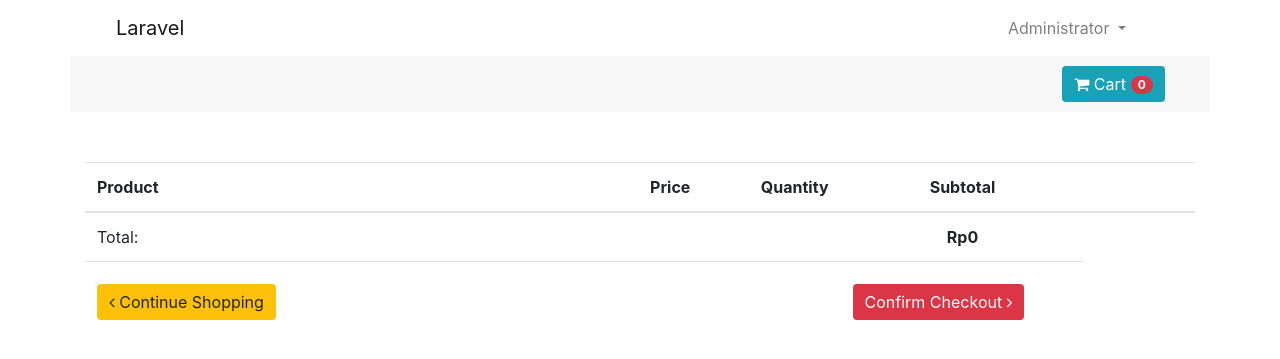
After one commit to joseph-k-git/WFP_2022-06_UAS, a Laravel app: page /cart in a window 1280 px wide. The commit adds this page. Shown: the top 359 px of the page. Run offline with Laravel 8, Linux system fonts and the light colour scheme; a user stored in the database is signed in; data comes from the database, SQL or seed files in the repository; some libraries are stand-ins or nearby versions.

Commit message:
Storefront - View: Cart

```diff
--- /dev/null
+++ b/resources/views/storefront/cart.blade.php
@@ -0,0 +1,64 @@
+@extends('storefront.layout.frontend')
+
+@section('title', 'Cart')
+
+@section('content')
+
+    <table id="cart" class="table table-hover table-condensed">
+        <thead>
+        <tr>
+            <th style="width:50%">Product</th>
+            <th style="width:10%">Price</th>
+            <th style="width:8%">Quantity</th>
+            <th style="width:22%" class="text-center">Subtotal</th>
+            <th style="width:10%"></th>
+        </tr>
+        </thead>
+        <tbody>
+        <?php
+            $jumlah = 0;
+            $total = 0;
+        ?>
+        @if(session('cart'))
+        @foreach(session('cart') as $id => $details)
+        <?php
+            $quantity = $details['quantity'];
+            $jumlah += $quantity;
+            $total += $quantity * $details['price'];
+        ?>
+        <tr>
+            <td data-th="Product">
+                <div class="row">
+                    <div class="col-sm-3 hidden-xs"><img height="50px" src="{{ asset('images/'.$details['photo']) }}" alt="..." class="img-responsive"/></div>
+                    <div class="col-sm-9">
+                        <h4 class="nomargin">{{ $details['name'] }}</h4>
+                    </div>
+                </div>
+            </td>
+            <td data-th="Price">Rp{{ $details['price'] }}</td>
+            <td data-th="Quantity">
+                {{ $quantity }}
+            </td>
+            <td data-th="Subtotal" class="text-center">{{ $quantity * $details['price'] }}</td>
+            <td class="actions" data-th="">
+                <a href="/add-to-cart/{{ $details['id'] }}" class="btn btn-info btn-sm">+</button>
+                <a href="/subtract-from-cart/{{ $details['id'] }}" class="btn btn-warning btn-sm">-</i></button>
+            </td>
+        </tr>
+        @endforeach
+        @endif
+        </tbody>
+        <tfoot>
+        <tr class="visible-xs">
+            <td colspan="3" style="align:right;">Total:</td>
+            <td class="text-center"><strong>Rp{{ number_format($total, 0, ',', '.') }}</strong></td>
+        </tr>
+        <tr>
+            <td><a href="{{ url('/home') }}" class="btn btn-warning"><i class="fa fa-angle-left"></i> Continue Shopping</a></td>
+            <td colspan="2" class="hidden-xs"></td>
+            <td><a href="" class="btn btn-danger">Confirm Checkout <i class="fa fa-angle-right"></i></a></td>
+        </tr>
+        </tfoot>
+    </table>
+
+@endsection
--- a/resources/views/storefront/layout/frontend.blade.php
+++ b/resources/views/storefront/layout/frontend.blade.php
@@ -108,7 +108,7 @@
                     </div>
                     <div class="row">
                         <div class="col-lg-12 col-sm-12 col-12 text-center checkout">
-                            <a href="{{ url('checkout') }}" class="btn btn-danger btn-block">Checkout</a>
+                            <a href="{{ url('/cart') }}" class="btn btn-info btn-block">View All</a>
                         </div>
                     </div>
                 </div>
--- a/routes/web.php
+++ b/routes/web.php
@@ -28,10 +28,6 @@ Route::middleware(['auth'])->group(function() {
     Route::get('/buyer', 'BuyerController@index')->name('buyer.index');
 
     Route::get('/buyer/{id}', 'BuyerController@show')->name('buyer.show');
-
-    Route::get('/add-to-cart/{medicine_id}','BuyerController@addToCart');
-
-    Route::get('/subtract-from-cart/{medicine_id}','BuyerController@subtractFromCart');
 
     Route::get('/report/highestprices', 'MedicineController@highestprices')->name('report.highestprices');
 
@@ -65,3 +61,15 @@ Auth::routes();
 Route::get('/controlpanel', 'HomeController@controlpanel')->name('controlpanel');
 
 Route::get('/home', 'HomeController@index')->name('home');
+
+Route::middleware(['auth'])->group(function() {
+
+    Route::get('/add-to-cart/{medicine_id}','BuyerController@addToCart');
+
+    Route::get('/subtract-from-cart/{medicine_id}','BuyerController@subtractFromCart');
+
+    Route::get('/cart', function () {
+        return view('storefront.cart');
+    });
+
+});
```
